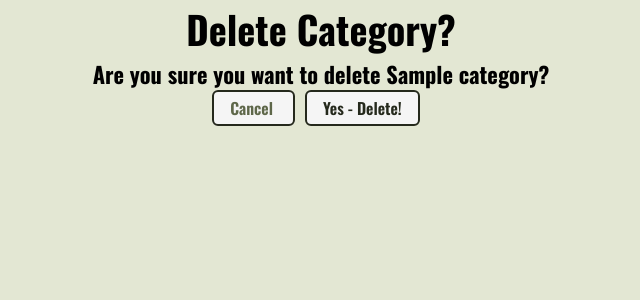
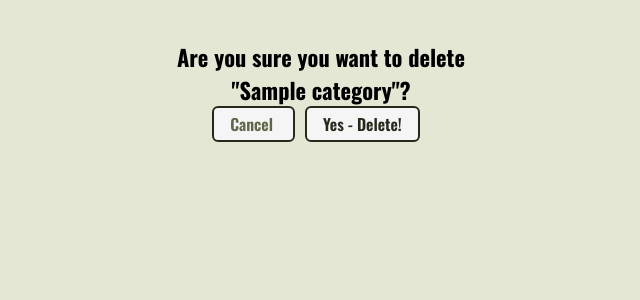
Before and after one commit to rbozek/reps, a Django app: page /categories/1/delete/ in a window 1280 px wide. Shown: the part 58-358 px from the top of the page, without its empty margins (319-959 px from the left). Run offline with Django 4.2, Linux system fonts and the light colour scheme; a user stored in the database is signed in; tables that the repository leaves empty hold one stand-in row (values such as "Sample post").

Commit message:
update category delete template to match rep delete, tweaked CSS names to work for both pages

```diff
--- a/main_app/static/css/base.css
+++ b/main_app/static/css/base.css
@@ -256,7 +256,7 @@ button, .btn {
 }
 
 /* delete-rep only */
-.delete-rep-container {
+.delete-header-container {
   margin-top: 40px;
   flex-direction: column;
   justify-content: center;
--- a/main_app/templates/main_app/category_confirm_delete.html
+++ b/main_app/templates/main_app/category_confirm_delete.html
@@ -3,12 +3,10 @@
 
 {% block content %}
 
-<div class="page-header">
-  <h1>Delete Category?</h1>
-  {% comment %} <img src="{% static 'images/nerd-cat.svg' %}" alt="A cat using a computer"/> {% endcomment %}
-  {% comment %} <h2>delete category image</h2> {% endcomment %}
+<div class="delete-header-container">
+  <h2>Are you sure you want to delete</h2>
+  <h2>"{{object.name}}"?</h2>
 </div>
-<h2>Are you sure you want to delete {{ object.name }}?</h2>
 
 <form action="" method="post" class="form">
   {% csrf_token %}
--- a/main_app/templates/main_app/rep_confirm_delete.html
+++ b/main_app/templates/main_app/rep_confirm_delete.html
@@ -3,7 +3,7 @@
 
 {% block content %}
 
-<div class="delete-rep-container">
+<div class="delete-header-container">
   <h2>Are you sure you want to delete</h2>
   <h2>"{{rep.name}}"?</h2>
 </div>
```
